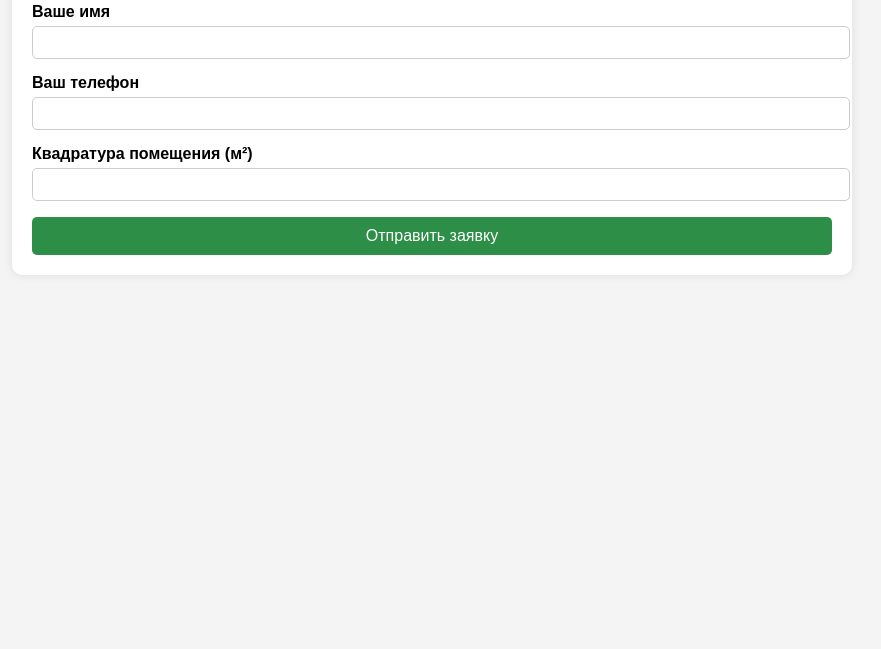
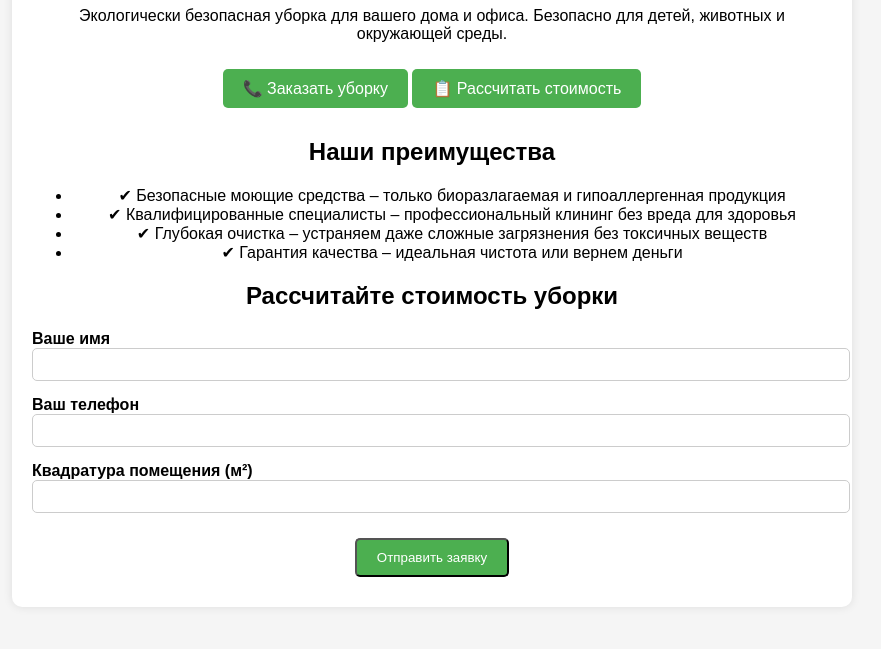
Before and after one commit to wwweepl/eco-cleaning.astfhjkdsdfj, a plain HTML site: page index.html in a window 1280 px wide. Shown: the part 151-800 px from the top of the page, without its empty margins (208-1089 px from the left). Drawn offline with Linux system fonts and the light colour scheme.

Commit message:
Update index.html

```diff
--- a/index.html
+++ b/index.html
@@ -5,22 +5,64 @@
     <meta name="viewport" content="width=device-width, initial-scale=1.0">
     <title>Эко-Клининг – Чистота без химии</title>
     <style>
-        body { font-family: Arial, sans-serif; background-color: #f4f4f4; margin: 0; padding: 0; }
-        .container { max-width: 800px; margin: 20px auto; background: white; padding: 20px; border-radius: 10px; box-shadow: 0 0 10px rgba(0, 0, 0, 0.1); }
-        h1 { color: #2d8f47; text-align: center; }
-        p { text-align: center; color: #555; }
-        .form-group { margin-bottom: 15px; }
-        label { display: block; font-weight: bold; margin-bottom: 5px; }
-        input { width: 100%; padding: 8px; border: 1px solid #ccc; border-radius: 5px; }
-        button { width: 100%; padding: 10px; background: #2d8f47; color: white; border: none; border-radius: 5px; font-size: 16px; cursor: pointer; }
-        button:hover { background: #24763a; }
+        body {
+            font-family: Arial, sans-serif;
+            background-color: #f5f5f5;
+            margin: 0;
+            padding: 0;
+            text-align: center;
+        }
+        .container {
+            max-width: 800px;
+            margin: 20px auto;
+            background: white;
+            padding: 20px;
+            border-radius: 10px;
+            box-shadow: 0 0 10px rgba(0, 0, 0, 0.1);
+        }
+        .button {
+            display: inline-block;
+            background-color: #4CAF50;
+            color: white;
+            padding: 10px 20px;
+            text-decoration: none;
+            border-radius: 5px;
+            margin: 10px 0;
+        }
+        .form-group {
+            margin-bottom: 15px;
+            text-align: left;
+        }
+        .form-group label {
+            display: block;
+            font-weight: bold;
+        }
+        .form-group input {
+            width: 100%;
+            padding: 8px;
+            border: 1px solid #ccc;
+            border-radius: 5px;
+        }
     </style>
 </head>
 <body>
     <div class="container">
-        <h1>Эко-Клининг</h1>
-        <p>Чистота без химии и вреда для природы!</p>
-        <form id="cleaningForm">
+        <h1>🌿 Эко-Клининг – чистота без химии и вреда для природы!</h1>
+        <p>Экологически безопасная уборка для вашего дома и офиса. Безопасно для детей, животных и окружающей среды.</p>
+
+        <a href="#order" class="button">📞 Заказать уборку</a>
+        <a href="#calculator" class="button">📋 Рассчитать стоимость</a>
+
+        <h2>Наши преимущества</h2>
+        <ul>
+            <li>✔ Безопасные моющие средства – только биоразлагаемая и гипоаллергенная продукция</li>
+            <li>✔ Квалифицированные специалисты – профессиональный клининг без вреда для здоровья</li>
+            <li>✔ Глубокая очистка – устраняем даже сложные загрязнения без токсичных веществ</li>
+            <li>✔ Гарантия качества – идеальная чистота или вернем деньги</li>
+        </ul>
+
+        <h2 id="calculator">Рассчитайте стоимость уборки</h2>
+        <form onsubmit="sendEmail(); return false;">
             <div class="form-group">
                 <label for="name">Ваше имя</label>
                 <input type="text" id="name" required>
@@ -33,32 +75,20 @@
                 <label for="square">Квадратура помещения (м²)</label>
                 <input type="number" id="square" required>
             </div>
-            <p id="totalPrice" style="font-weight: bold; text-align: center;"></p>
-            <button type="submit">Отправить заявку</button>
+            <button type="submit" class="button">Отправить заявку</button>
         </form>
     </div>
 
     <script>
-        document.getElementById('square').addEventListener('input', function() {
-            const pricePerSqm = 500;
-            const square = parseFloat(this.value);
-            if (!isNaN(square)) {
-                document.getElementById('totalPrice').textContent = `Итоговая стоимость: ${square * pricePerSqm} тг`;
-            } else {
-                document.getElementById('totalPrice').textContent = '';
-            }
-        });
-
-        document.getElementById('cleaningForm').addEventListener('submit', function(e) {
-            e.preventDefault();
+        function sendEmail() {
             const name = document.getElementById('name').value;
             const phone = document.getElementById('phone').value;
             const square = document.getElementById('square').value;
-            const totalPrice = square * 500;
+            const price = square * 500;
 
-            const mailtoLink = `mailto:karimbola19@gmail.com?subject=Заявка на уборку&body=Имя: ${name}%0D%0AТелефон: ${phone}%0D%0AКвадратура: ${square} м²%0D%0AИтоговая стоимость: ${totalPrice} тг`;
+            const mailtoLink = `mailto:karimbola19@gmail.com?subject=Заявка на уборку&body=Имя: ${name}%0D%0AТелефон: ${phone}%0D%0AКвадратура: ${square} м²%0D%0AИтоговая стоимость: ${price} тг`;
             window.location.href = mailtoLink;
-        });
+        }
     </script>
 </body>
 </html>
```
